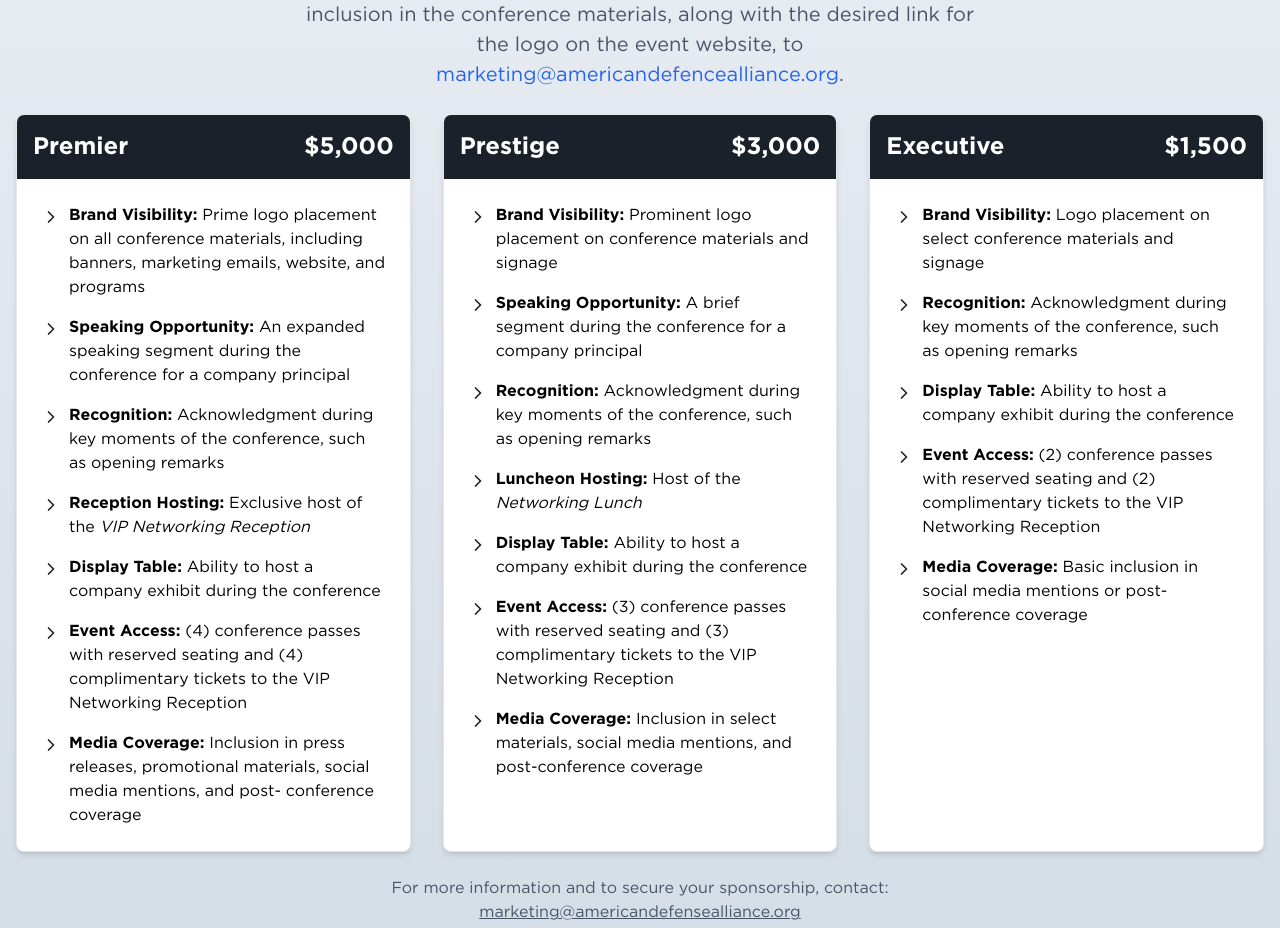
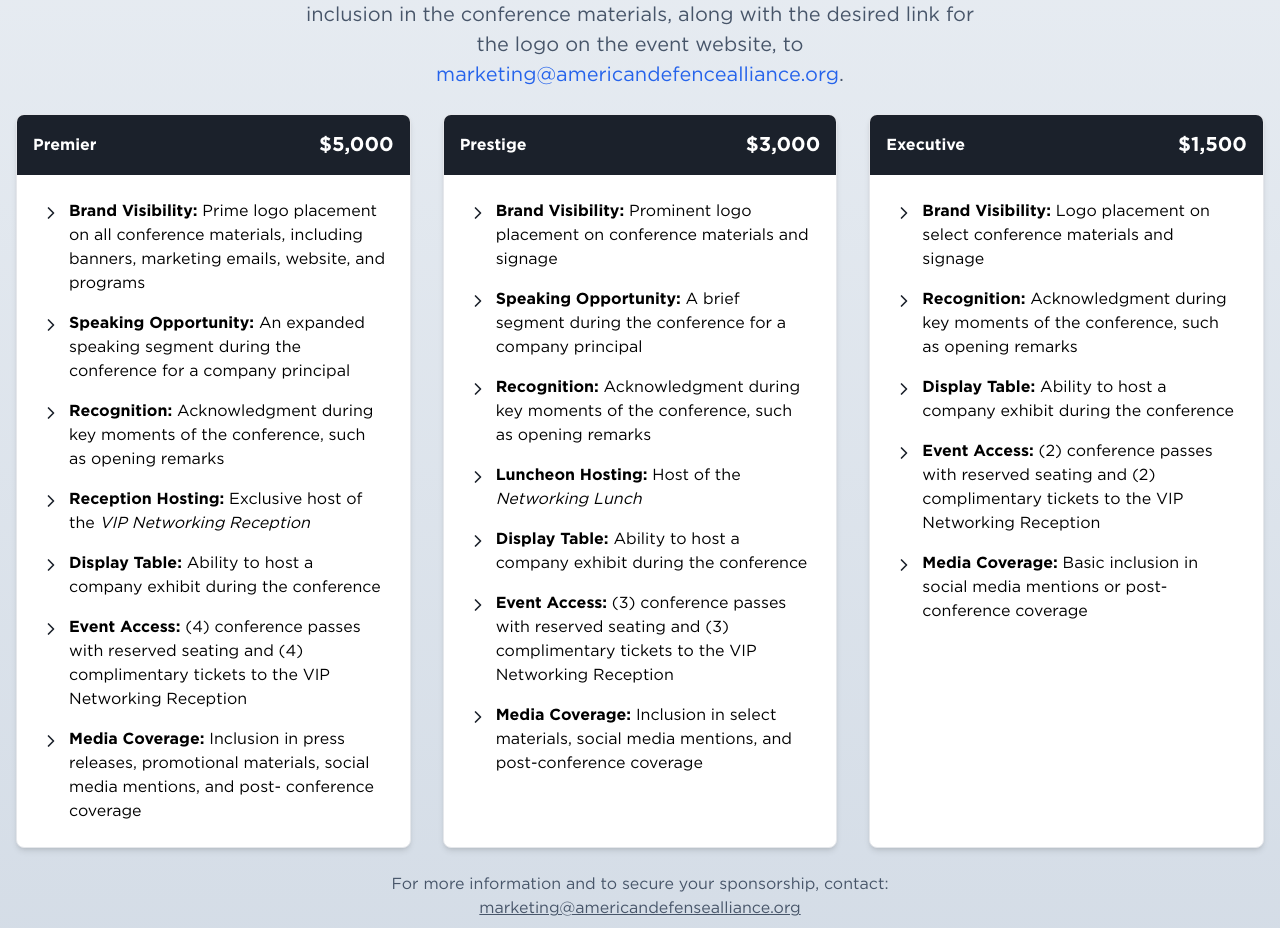
Before and after one commit to masonym/ada-website, a Next.js app: page /events/2025-defense-industry-forecast/sponsors-exhibitors/sponsorship-opportunities in a window 1280 px wide. Shown: the part 980-1908 px from the top of the page. Built offline with nearby package versions, Linux system fonts and the light colour scheme.

Commit message:
Updated font size of cards

```diff
--- a/src/app/components/SponsorshipCard.tsx
+++ b/src/app/components/SponsorshipCard.tsx
@@ -24,8 +24,8 @@ const SponsorshipCard = ({ item }: SponsorProp) => {
                 className={`flex items-center gap-4 justify-between p-4 ${item.colour || 'bg-navy-800'}`}
                 style={item.colour ? { backgroundColor: item.colour } : undefined}
             >
-                <h4 className="text-2xl font-bold text-white">{item.title}</h4>
-                <span className="text-2xl font-bold text-white">{item.cost}</span>
+                <h4 className="text-[1rem] font-bold text-white">{item.title}</h4>
+                <span className="text-xl font-bold text-white">{item.cost}</span>
             </div>
             <div className="p-6">
                 <ul className="space-y-4">
```
